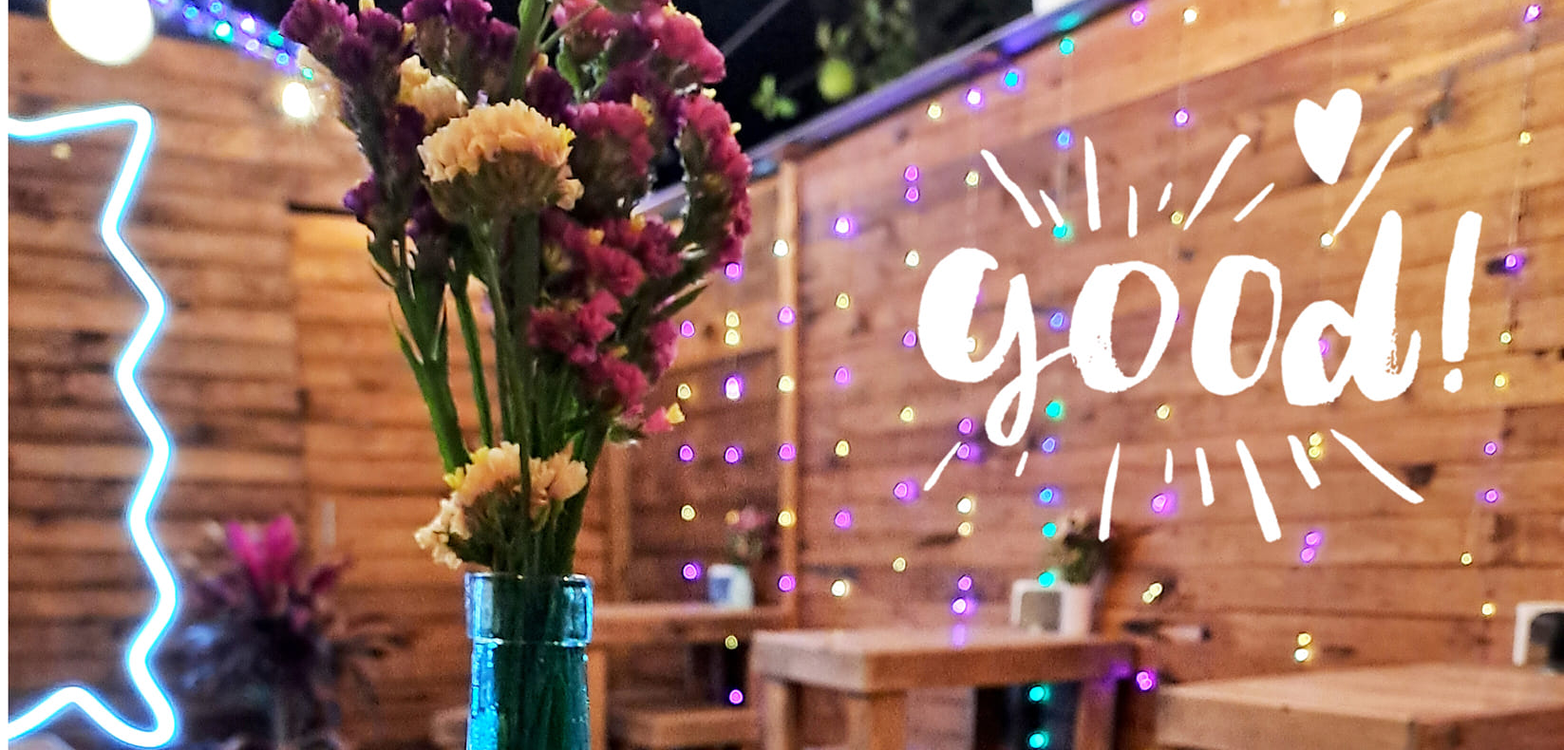
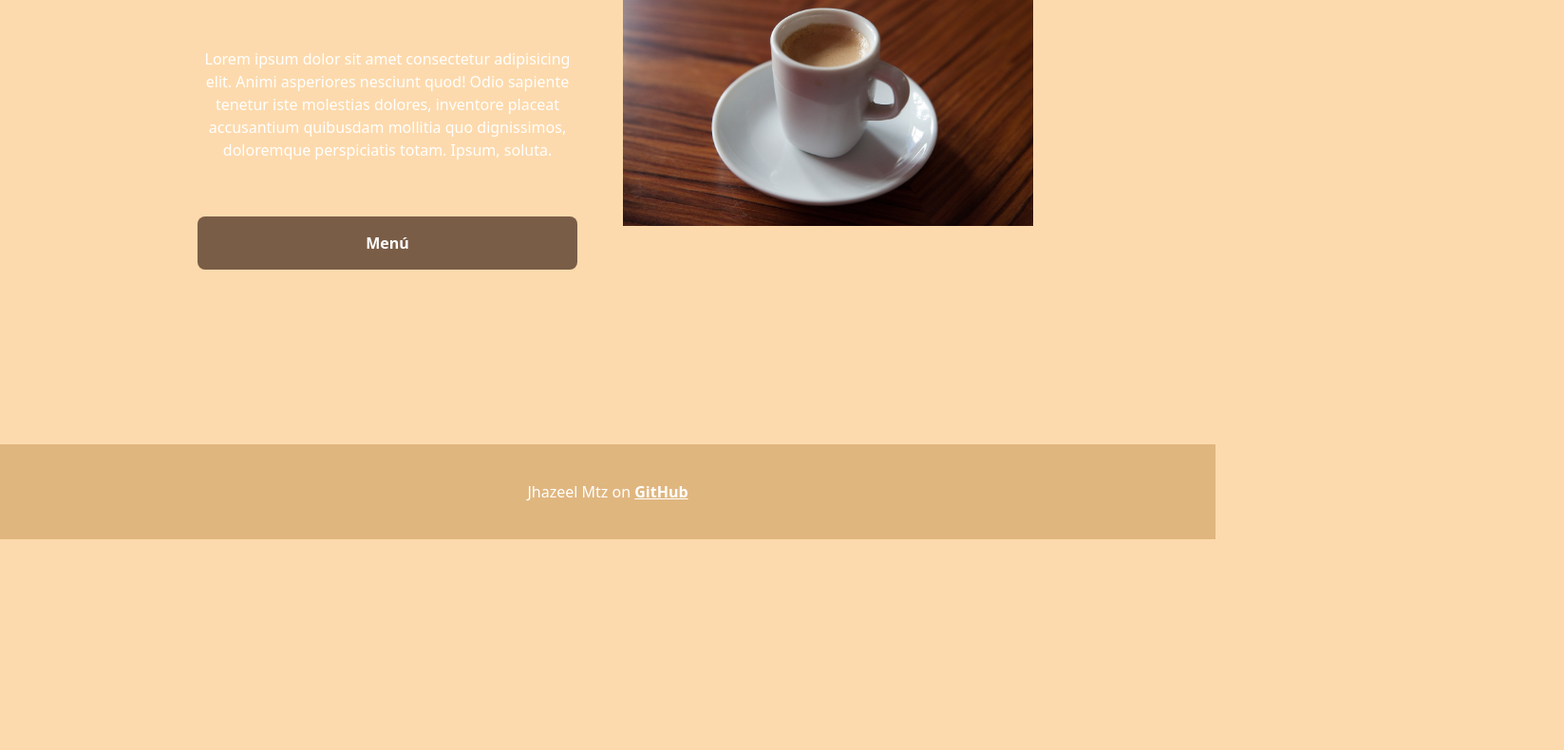
Before and after one commit to Jhazeel-mmh/Restaurant-Page, a website built with webpack: page src/template.html in a window 1280 px wide. Shown: the part 402-1192 px from the top of the page at 95% size, 1647 px wide, since content can reach past the window. After the commit the page ends 970 px from the top, so only its background shows below. Built offline with nearby package versions, Linux system fonts and the light colour scheme.

Commit message:
Add styles to the template html and changue page-load-main.js: Add a footer and styles, rm the first three images weno longer use it and add more content via JS

```diff
--- a/src/index.js
+++ b/src/index.js
@@ -1,3 +1,4 @@
+import "./normalize.css";
 import "./style.css";
 import { pagueLoadMainContent } from "./page-load-main.js";
 
--- /dev/null
+++ b/src/normalize.css
@@ -0,0 +1,53 @@
+/*
+  1. Use a more-intuitive box-sizing model.
+*/
+*, *::before, *::after {
+    box-sizing: border-box;
+  }
+
+  /*
+    2. Remove default margin
+  */
+  * {
+    margin: 0;
+  }
+
+  /*
+    Typographic tweaks!
+    3. Add accessible line-height
+    4. Improve text rendering
+  */
+  body {
+    line-height: 1.5;
+    -webkit-font-smoothing: antialiased;
+  }
+
+  /*
+    5. Improve media defaults
+  */
+  img, picture, video, canvas, svg {
+    display: block;
+    max-width: 100%;
+    max-height: 100%;
+  }
+
+  /*
+    6. Remove built-in form typography styles
+  */
+  input, button, textarea, select {
+    font: inherit;
+  }
+
+  /*
+    7. Avoid text overflows
+  */
+  p, h1, h2, h3, h4, h5, h6 {
+    overflow-wrap: break-word;
+  }
+
+  /*
+    8. Create a root stacking context
+  */
+  #root, #__next {
+    isolation: isolate;
+  }
--- a/src/page-load-main.js
+++ b/src/page-load-main.js
@@ -1,6 +1,7 @@
 import mainOne from "./main-restaurante.jpg";
 import mainTwo from "./main2-restaurante.jpg";
 import logo from "./logo-restaurante.jpg";
+import cafe from "./coffe.jpg";
 
 export function createImg(src, alt = "", clss = ""){
     let img = new Image();
@@ -11,18 +12,29 @@ export function createImg(src, alt = "", clss = ""){
 };
 
 export function pagueLoadMainContent(){
+    let div = document.createElement("div");
+    div.classList.add("maincontent");
+
+    let btnMenu = document.createElement("button");
     let p = document.createElement("p");
+    let subTitle =  document.createElement("h2");
+
+    subTitle.textContent = "Coffe";
+    subTitle.classList.add("maintitle");
     p.textContent = "Lorem ipsum dolor sit amet consectetur adipisicing elit. Animi asperiores nesciunt quod! Odio sapiente tenetur iste molestias dolores, inventore placeat accusantium quibusdam mollitia quo dignissimos, doloremque perspiciatis totam. Ipsum, soluta.";
-    p.classList.add("content__maintext")
+    p.classList.add("maintext")
+    btnMenu.classList.add("mainbtn");
+    btnMenu.type = "button";
+    btnMenu.textContent = "Menú"
+    div.appendChild(subTitle);
+    div.appendChild(p)
+    div.appendChild(btnMenu)
 
-    let logoImg = createImg(logo, "Café Hormiga Logo", "page-logo");
-    let mainImgOne = createImg(mainOne, "Café La Hormiga #1", "mainImg");
-    let mainImgTwo = createImg(mainTwo, "Café La Hormiga #2", "mainImg");
+    let cafeImg = createImg(cafe, "Café", "mainImg");
 
     const fragment = document.createDocumentFragment();
-    fragment.appendChild(p);
-    fragment.appendChild(logoImg);
-    fragment.appendChild(mainImgTwo);
+    fragment.appendChild(div);
+    fragment.appendChild(cafeImg);
 
     const content = document.querySelector("#content");
     content.appendChild(fragment);
--- a/src/style.css
+++ b/src/style.css
@@ -1,5 +1,6 @@
 :root {
     font-family: system-ui, -apple-system, BlinkMacSystemFont, 'Segoe UI', Roboto, Oxygen, Ubuntu, Cantarell, 'Open Sans', 'Helvetica Neue', sans-serif;
+    color: var(--clr-neutral-100);
     --fw-bold: 700;
     --fw-normal: 300;
     --fw-tinny: 200;
@@ -10,7 +11,129 @@
     --clr-neutral-300: #aaa8a8;
     --clr-neutral-500: #6d6c6c;
     --clr-neutral-700: #000000;
-    --clr-primary-700: #4e200a;
-    --clr-primary-500: #f1852cde;
+    --clr-primary-700: #41271bb0;
+    --clr-primary-500: #6b4b31de;
+    --clr-primary-200: #cfa1649d;
     --clr-primary-100: #fdc47a9d;
 }
+
+a {
+    color: var(--clr-neutral-100);
+}
+
+a:hover {
+    color: var(--clr-primary-200);
+    text-decoration: none;
+}
+
+body {
+    width: 100vw;
+    height: 100vh;
+    display: grid;
+    grid-template: 150px 90vh 100px / 1fr;
+    justify-content: center;
+    margin: 0 auto;
+    background-color: var(--clr-primary-100);
+}
+
+header {
+    grid-area: 1 / 1 / 2 / 2;
+}
+
+nav {
+    height: 100%;
+    display: grid;
+    grid-template-columns: repeat(3, 1fr);
+    gap: 1rem;
+    padding: 1rem;
+    background-color: var(--clr-primary-200);
+}
+
+nav > button {
+    border: none;
+    background-color: transparent;
+    color: var(--clr-neutral-100);
+    font-size: var(--fs-700);
+    font-weight: var(--fw-bold);
+    transition: 0.5s ease transform;
+}
+
+
+nav > button:hover {
+    transform: translateY(-10px);
+    text-decoration: underline;
+    text-underline-offset: 1.5rem;
+}
+
+.nav-item-selected {
+    color: var(--clr-primary-700);
+    text-decoration: underline;
+    text-underline-offset: 1rem;
+}
+
+#content {
+    grid-area: 2 / 1 / 3 / 3;
+    display: grid;
+    grid-template: 1fr / 1fr 1fr;
+    justify-self: center;
+    justify-content: center;
+    align-items: center;
+    gap: 2rem;
+    width: 70vw;
+    height: 100%;
+    position: relative;
+}
+
+.mainImg {
+    transition: 0.5s ease transform;
+}
+
+.mainImg:hover {
+    transform: scale(1.1);
+}
+
+.maincontent {
+    height: 500px;
+    display: flex;
+    flex-direction: column;
+    justify-content: space-evenly;
+    padding: 1rem 1rem;
+    text-align: center;
+}
+
+.maintitle {
+    font-size: var(--fs-700);
+    font-weight: var(--fw-bold);
+    color: var(--clr-primary-700);
+    font-family: serif;
+}
+
+.maintext {
+    position: relative;
+}
+
+.mainbtn {
+    background-color: var(--clr-primary-700);
+    border-radius: 0.5rem;
+    border: none;
+    padding: 1rem;
+    color: var(--clr-neutral-100);
+    font-weight: var(--fw-bold);
+    transition: transform 1s ease;
+}
+
+.mainbtn:hover {
+    transform: scale(1.1);
+}
+
+footer {
+    grid-area: 3 / 1 / 4 / 2;
+    display: flex;
+    justify-content: center;
+    align-items: center;
+    background-color: var(--clr-primary-200);
+}
+
+footer p > a {
+    font-weight: var(--fw-bold);
+}
--- a/src/template.html
+++ b/src/template.html
@@ -16,5 +16,8 @@
     <div id="content">
 
     </div>
+    <footer>
+        <p>Jhazeel Mtz on <a href="https://github.com/Jhazeel-mmh">GitHub</a></p>
+    </footer>
 </body>
 </html>
--- a/webpack.config.js
+++ b/webpack.config.js
@@ -32,8 +32,6 @@ module.exports = {
         test: /\.(png|svg|jpg|jpeg|gif)$/i,
         type: "asset/resource",
       },
-
-
     ],
   },
 };
```
Also changed, not shown: src/coffe.jpg (added), src/logo-restaurante.jpg (deleted), src/main-restaurante.jpg (deleted), src/main2-restaurante.jpg (deleted).
